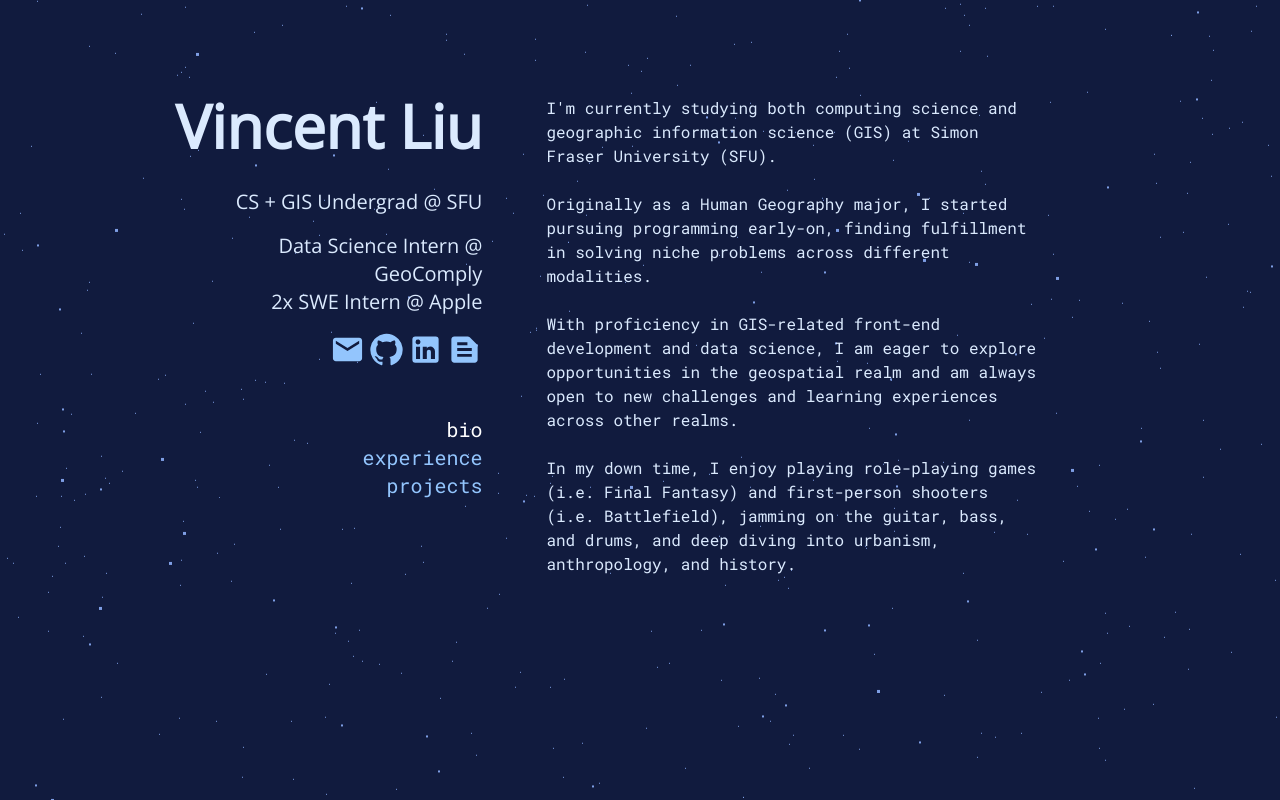
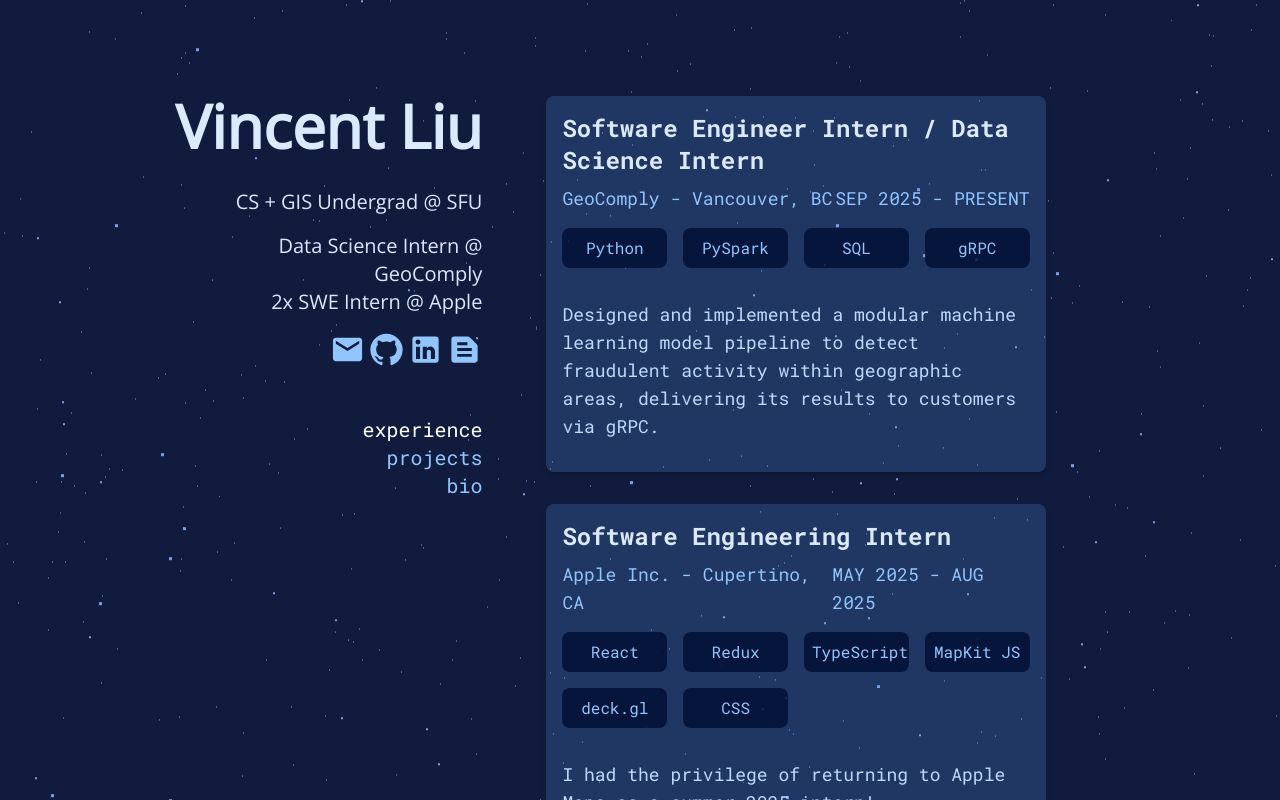
Before and after one commit to vinn03/personal-portfolio, a React (Vite) app in the folder portfolio/: page / in a window 1280 px wide. Shown: the top 800 px of the page. Built offline with nearby package versions, Linux system fonts and the light colour scheme.

Commit message:
updated portfolio to be exp-first, and updated geocomply exp

```diff
--- a/portfolio/src/App.tsx
+++ b/portfolio/src/App.tsx
@@ -8,7 +8,7 @@
 import Projects from "./components/projects/projects";
 
 function App(): JSX.Element {
-  const [activeSection, setActiveSection] = useState<string | undefined>("bio");
+  const [activeSection, setActiveSection] = useState<string | undefined>("experience");
 
   const handleSectionChange = (section) => {
     setActiveSection(section);
--- a/portfolio/src/components/nav/nav.tsx
+++ b/portfolio/src/components/nav/nav.tsx
@@ -1,5 +1,5 @@
 function Nav({ handleSectionChange, activeSection }) {
-  const sections = ["bio", "experience", "projects"];
+  const sections = ["experience", "projects", "bio"];
 
   return (
     <div
--- a/portfolio/src/data/experiences.json
+++ b/portfolio/src/data/experiences.json
@@ -1,11 +1,11 @@
 [
   {
-    "title": "Data Science Intern",
+    "title": "Software Engineer Intern / Data Science Intern",
     "company": "GeoComply",
     "location": "Vancouver, BC",
     "duration": "SEP 2025 - PRESENT",
-    "description": "Fighting fraud to make iGaming safer :)\n (more details soon!)",
-    "technologies": ["Python", "PySpark", "SQL"]
+    "description": "Designed and implemented a modular machine learning model pipeline to detect fraudulent activity within geographic areas, delivering its results to customers via gRPC.",
+    "technologies": ["Python", "PySpark", "SQL", "gRPC"]
   },
   {
     "title": "Software Engineering Intern",
```
